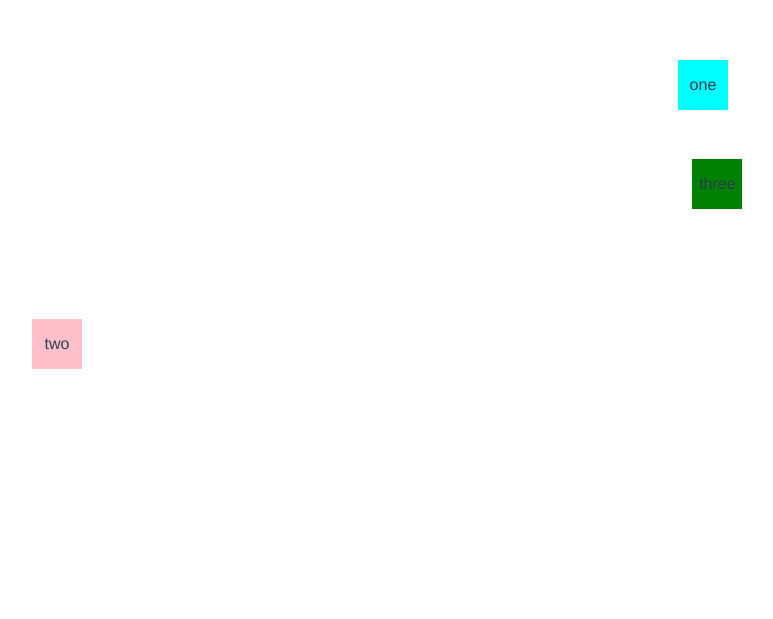
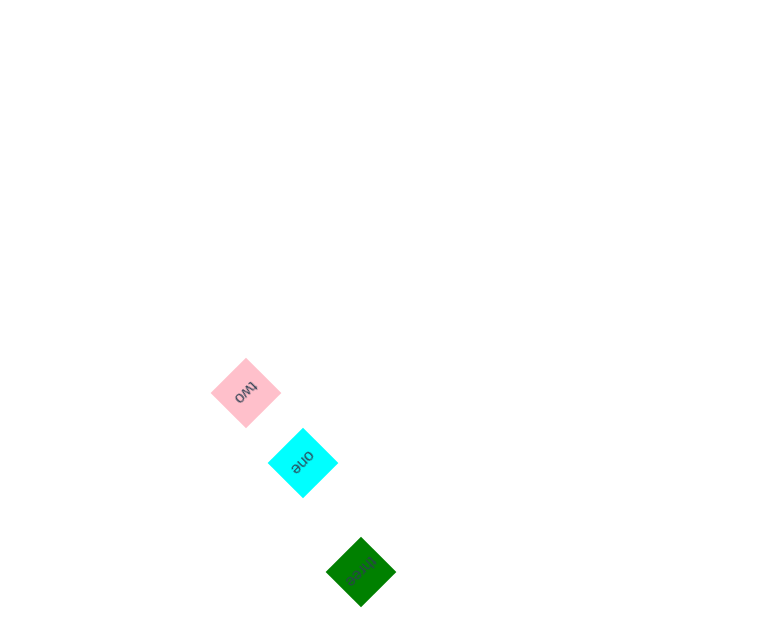
Before and after one commit to bdnorris/paper-balls, a Vue app: page / in a window 1280 px wide. Shown: the part 181-800 px from the top of the page, without its empty margins (48-821 px from the left). Built offline with nearby package versions, Linux system fonts and the light colour scheme.

Commit message:
adjusted pause, fixed timing

```diff
--- a/src/components/Dot.vue
+++ b/src/components/Dot.vue
@@ -1,6 +1,6 @@
 <template>
   <div>
-    <div class="dot" :id="myid" v-on:manual="startMove" v-on:transitionend="startMove" v-on:mouseover="pause" v-on:click="pause" v-on:mouseout="startAgain" v-bind:style="[ {top: position.top}, {left: position.left}, {transitionDuration: position.timing} ]">{{ myid }}</div>
+    <div class="dot" v-bind:class="{ captured: animating.playable == false }" :id="myid" v-on:manual="startMove" v-on:transitionend="startMove" v-on:mouseover="pause" v-on:click="pause" v-on:mouseout="startAgain" v-bind:style="[ {top: position.top}, {left: position.left}, {transitionDuration: position.timing} ]">{{ myid }}</div>
   </div>
 </template>
 
@@ -37,9 +37,9 @@ export default {
 
     changePos: function () {
       // alert('changePos started')
-      let dt = this.getRandomIntInclusive(1, window.innerHeight - 128)
-      let dl = this.getRandomIntInclusive(1, window.innerWidth - 128)
-      // console.log(dt + " " + dl);
+      let dt = this.getRandomIntInclusive(1, window.innerHeight - 200)
+      let dl = this.getRandomIntInclusive(1, window.innerWidth - 200)
+      console.log(dt + ' ' + dl)
       return [dt, dl]
     },
 
@@ -66,7 +66,7 @@ export default {
       let x = Math.pow(newP[1] - currentP.left, 2)
       let y = Math.pow(newP[0] - currentP.top, 2)
       let distance = Math.sqrt(x + y)
-      let timing = Math.floor(distance * 6)
+      let timing = Math.floor(distance / 60)
       // console.log('timing: ' + timing)
 
       // $(id).css({ top: newP[0], left: newP[1] });
@@ -89,12 +89,12 @@ export default {
       if (this.animating.playable === true) {
         this.$set(this.position, 'top', newP[0] + 'px')
         this.$set(this.position, 'left', newP[1] + 'px')
-        this.$set(this.position, 'timing', timing + 'ms')
+        this.$set(this.position, 'timing', timing + 's')
         this.$set(this.animating, 'playable', true)
       }
     },
     pause: function (event) {
-      let currentPos = {}
+      // let currentPos = {}
       // currentPos.left = event.target.style.left
       // currentPos.top = event.target.style.top
       this.$set(this.animating, 'playable', false)
@@ -110,9 +110,9 @@ export default {
       event.target.style.left = left
       event.target.style.top = top
       // boxOne.classList.remove('horizTranslate');
-      console.log('left: ' + currentPos.left)
-      console.log('top: ' + currentPos.top)
-      console.log('top: ' + this.animating.playing)
+      // console.log('left: ' + currentPos.left)
+      // console.log('top: ' + currentPos.top)
+      // console.log('top: ' + this.animating.playing)
     },
     startAgain: function (event) {
       this.$set(this.animating, 'playable', true)
@@ -161,25 +161,29 @@ export default {
   //top: 0;
   //left: 0;
   // transition: background-color 200ms ease-in, width 200s ease-in, height 200s ease, transform 500ms ease;
-  transition: left 1s ease, top 1s ease;
-  // animation-name: move;
-  // animation-duration: 4000ms;
-  // animation-timing-function: linear;
-  // animation-iteration-count: infinite;
-  // animation-fill-mode: forwards;
-  // animation-delay: 0s;
+  transition: left 1s ease, top 1s ease, transform 1s linear;
+  animation-name: rotate;
+  animation-duration: 4000ms;
+  animation-timing-function: linear;
+  animation-iteration-count: infinite;
+  animation-fill-mode: forwards;
+  animation-delay: 0s;
   overflow: visible;
   // transform: rotate(0deg);
   transform-style: preserve-3d;
   // transition: transform 1s ease-out;
-  &.try {
-    // transform: rotate(1turn);
-  }
   &.captured {
-    background-color: gray !important;
+    // background-color: gray !important;
+    // animation-play-state: paused;
+    transform: rotate(45deg);
     animation-play-state: paused;
-    // transform: rotate(45deg);
-    // animation-play-state: paused;
+    // animation-name: rotateBack;
+    // animation-duration: 2s;
+    // animation-timing-function: linear;
+    // animation-iteration-count: 1;
+    // animation-fill-mode: forwards;
+    // animation-delay: 0s;
+    // transition: transform 1s ease;
   }
   &:hover {
     //transform: none;
```
